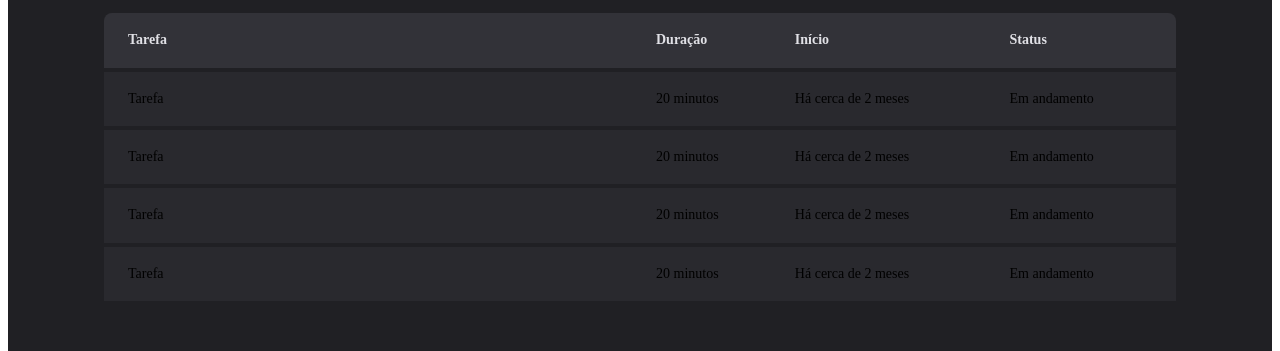
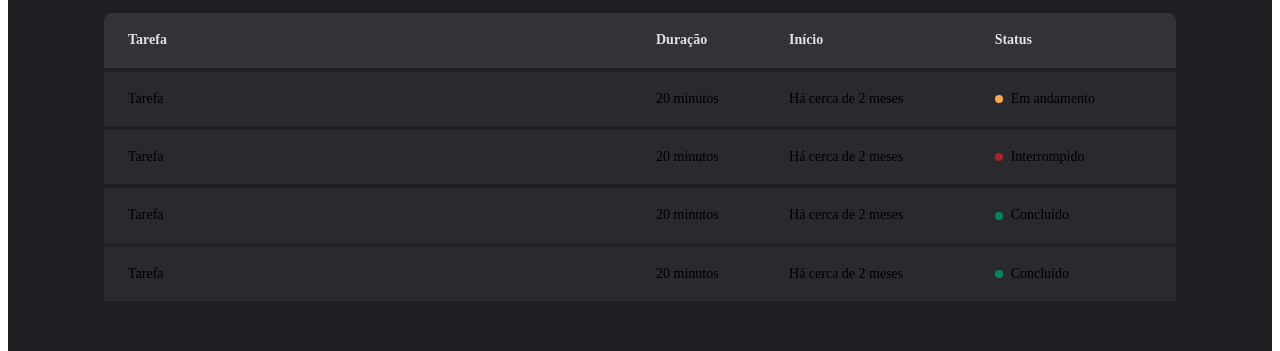
Before and after one commit to fellipefreiire/ignite-react-ignite-timer, a React (Vite) app: page /history in a window 1280 px wide. Shown: the part 308-659 px from the top of the page. Built offline with nearby package versions, Linux system fonts and the light colour scheme.

Commit message:
status component

```diff
--- a/src/pages/History/index.tsx
+++ b/src/pages/History/index.tsx
@@ -20,25 +20,33 @@
               <td>Tarefa</td>
               <td>20 minutos</td>
               <td>Há cerca de 2 meses</td>
-              <td>Em andamento</td>
+              <td>
+                <S.Status statusColor="yellow">Em andamento</S.Status>
+              </td>
             </tr>
             <tr>
               <td>Tarefa</td>
               <td>20 minutos</td>
               <td>Há cerca de 2 meses</td>
-              <td>Em andamento</td>
+              <td>
+                <S.Status statusColor="red">Interrompido</S.Status>
+              </td>
             </tr>
             <tr>
               <td>Tarefa</td>
               <td>20 minutos</td>
               <td>Há cerca de 2 meses</td>
-              <td>Em andamento</td>
+              <td>
+                <S.Status statusColor="green">Concluído</S.Status>
+              </td>
             </tr>
             <tr>
               <td>Tarefa</td>
               <td>20 minutos</td>
               <td>Há cerca de 2 meses</td>
-              <td>Em andamento</td>
+              <td>
+                <S.Status statusColor="green">Concluído</S.Status>
+              </td>
             </tr>
           </tbody>
         </table>
--- a/src/pages/History/styles.ts
+++ b/src/pages/History/styles.ts
@@ -64,3 +64,27 @@
     }
   }
 `
+const STATUS_COLORS = {
+  yellow: 'yellow-500',
+  green: 'green-500',
+  red: 'red-500',
+} as const
+
+interface IStatusProps {
+  statusColor: keyof typeof STATUS_COLORS
+}
+
+export const Status = styled.span<IStatusProps>`
+  display: flex;
+  align-items: center;
+  gap: 0.5rem;
+
+  &::before {
+    content: '';
+    width: 0.5rem;
+    height: 0.5rem;
+    border-radius: 50%;
+    background: ${({ theme, statusColor }) =>
+      theme[STATUS_COLORS[statusColor]]};
+  }
+`
```
